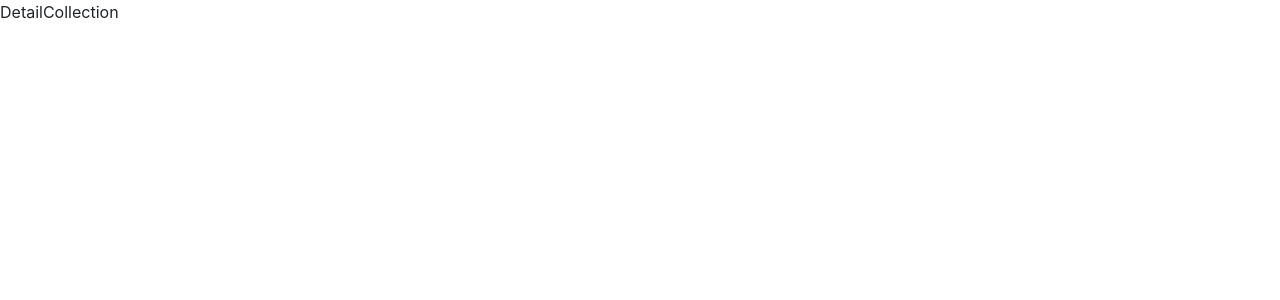
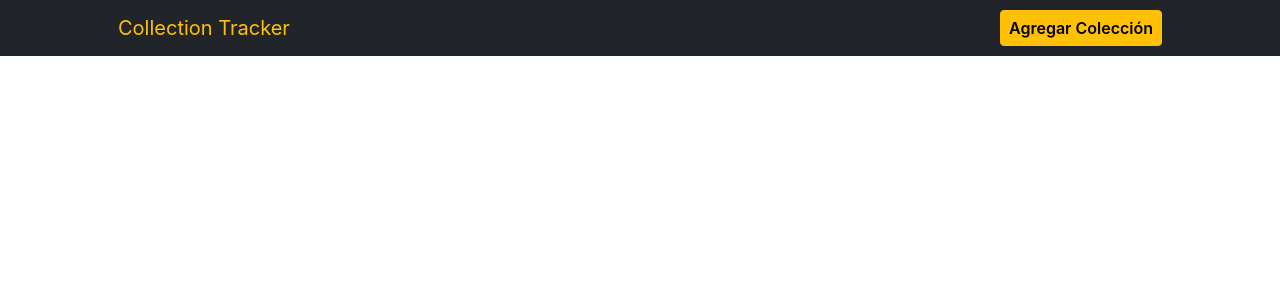
Before and after one commit to adonayvasquezz/collection-tracker, a React (Create React App) app: page /collection/1 in a window 1280 px wide. Shown: the top 300 px of the page. Built offline with nearby package versions, Linux system fonts and the light colour scheme.

Commit message:
Header component created

```diff
--- a/src/App.tsx
+++ b/src/App.tsx
@@ -1,14 +1,16 @@
 import React from 'react'
 import { BrowserRouter, Route, Routes } from 'react-router-dom'
+import Header from './components/Header/Header'
 import Detail from './pages/Detail'
 import Home from './pages/Home'
 
 const App = () => {
   return (
     <BrowserRouter>
+      <Header />
       <Routes>
         <Route index element={<Home />} />
-        <Route path='/collection/:id' element={<Detail />} />
+        <Route path='/collection' element={<Detail />} />
 
       </Routes>
     </BrowserRouter>
--- /dev/null
+++ b/src/components/Header/Header.module.css
@@ -0,0 +1,4 @@
+.addButton {
+    font-weight: 600;
+    padding: .3rem .5rem;
+}
--- /dev/null
+++ b/src/components/Header/Header.tsx
@@ -0,0 +1,18 @@
+import React from 'react'
+import { Link } from 'react-router-dom';
+import styles from './Header.module.css';
+
+const Header = () => {
+  return (
+    <nav className="navbar navbar-dark bg-dark" >
+        <div className="container ps-5 pe-5 d-flex justify-content-between">
+            <Link className="navbar-brand text-warning" to="/">
+                Collection Tracker
+            </Link>
+            <button className={`btn btn-warning ${styles.addButton}`} type="button">Agregar Colección</button>
+        </div>
+    </nav>
+  )
+}
+
+export default Header
```
